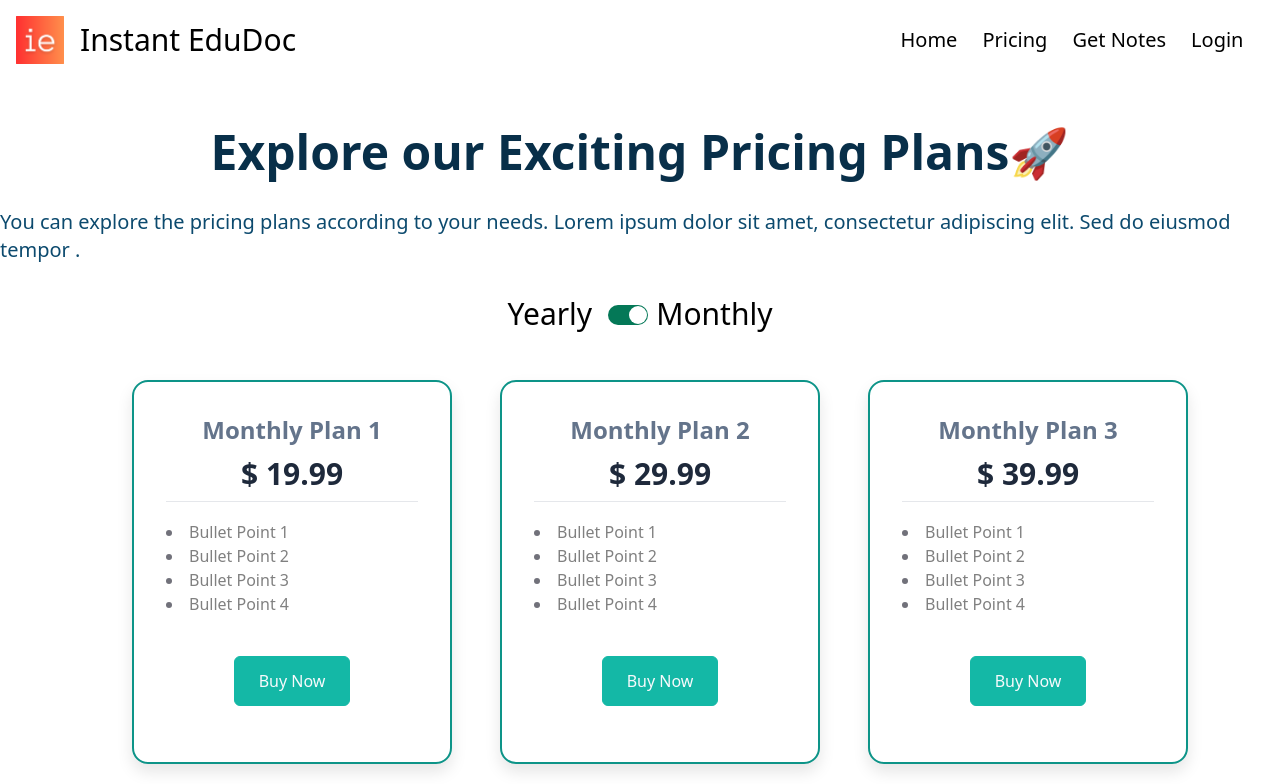
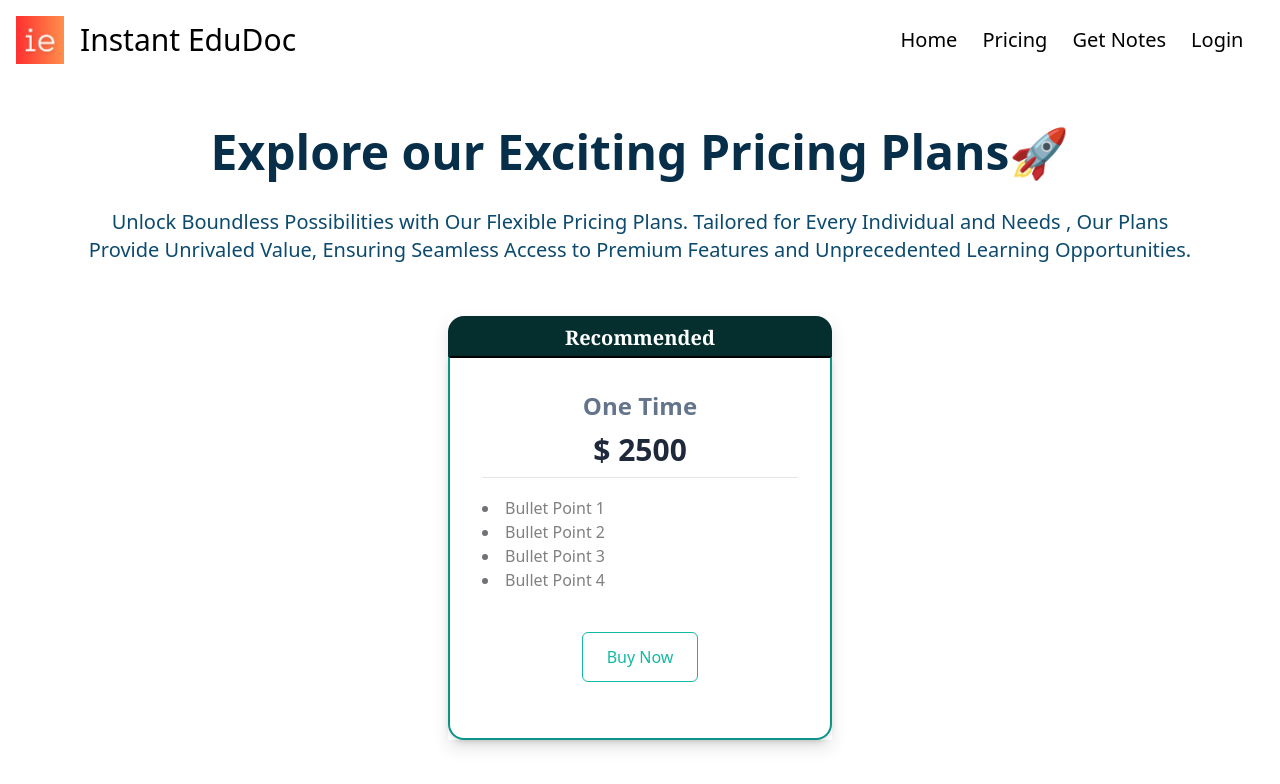
Before and after one commit to MayankGupta2023/ie-pwm, a Next.js app: page /pricing in a window 1280 px wide. Shown: the top 784 px of the page. Built offline with nearby package versions, Linux system fonts and the light colour scheme; no server answers.

Commit message:
Update button and text styling in MakePaymentComponent.js and Pricing.js

```diff
--- a/src/components/MakePaymentComponent.js
+++ b/src/components/MakePaymentComponent.js
@@ -70,7 +70,8 @@ const MakePaymentComponent = ({ amount, description }) => {
         <div>
   <button
   onClick={() => makePayment()}
-  className="font-medium bg-teal-500 border border-teal-500 text-slate-50 px-6 py-3 rounded-md mt-4 hover:bg-teal-500 hover:text-slate-50 focus:outline-none focus:ring focus:border-blue-300"
+  className="font-medium bg-white border border-teal-500
+   text-teal-500 px-6 py-3 rounded-md mt-4 hover:bg-teal-500 hover:text-white focus:outline-none focus:ring focus:border-blue-300"
 >
   Buy Now
 </button>
--- a/src/pages/pricing.js
+++ b/src/pages/pricing.js
@@ -60,7 +60,7 @@ const Pricing = () => {
       <div className='h-20'>
         <Navbar />
       </div>
-      <div className="flex-grow flex flex-col items-center py-12" style={containerStyle}>
+      <div className="flex-grow ml-10 mr-10 flex flex-col items-center py-12" style={containerStyle}>
         <motion.div
           initial="initial"
           animate="animate"
@@ -78,10 +78,53 @@ const Pricing = () => {
             </motion.span>
           </h1>
         </motion.div>
-        <p className='text-xl text-sky-900 mb-8'>
-          You can explore the pricing plans according to your needs. Lorem ipsum dolor sit amet, consectetur adipiscing elit.
-          Sed do eiusmod tempor .
+        <p className='text-xl text-sky-900  text-center mb-8 pl-10  pr-10'>
+        Unlock Boundless Possibilities with Our Flexible Pricing Plans.
+         Tailored for Every Individual and Needs , Our Plans Provide Unrivaled Value,
+         Ensuring Seamless Access to Premium Features and Unprecedented Learning
+          Opportunities.
         </p>
+
+<motion.div className='mb-10 mt-5'
+variants={cardVariants}initial="initial"
+whileHover="hover">
+<div className='pt-2 h-10 bg-teal-950 font-serif rounded-t-2xl text-xl font-bold text-white text-center text-semibold'>
+Recommended
+</div>
+<motion.div >
+        <div
+
+              //variants={cardVariants}
+              initial="initial"
+              whileHover="hover"
+              className="bg-white p-8 rounded-b-2xl shadow-md border-2 border-teal-600 border-t-black flex flex-col justify-between w-96 h-96"
+            >
+
+              <h3 className="text-2xl font-bold text-slate-500 mb-0 flex items-center justify-center">One Time </h3>
+              <h3 className="text-3xl font-bold  text-slate-800 mb-0 flex items-center justify-center">$ 2500</h3>
+              <hr className="mb-2"></hr>
+              <div className="text-gray-900 mb-4">
+                <ul className="list-disc list-inside">
+                  <li style={{ color: '#71717a' }}>
+                    <span style={{ color: 'grey' }}>Bullet Point 1</span>
+                  </li>
+                  <li style={{ color: '#71717a' }}>
+                    <span style={{ color: 'grey' }}>Bullet Point 2</span>
+                  </li>
+                  <li style={{ color: '#71717a' }}>
+                    <span style={{ color: 'grey' }}>Bullet Point 3</span>
+                  </li>
+                  <li style={{ color: '#71717a' }}>
+                    <span style={{ color: 'grey' }}>Bullet Point 4</span>
+                  </li>
+                </ul>
+                <div className="mt-6 mb-2 flex items-center justify-center">
+                  <MakePaymentComponent amount="2000" description="One Time" />
+                </div>
+              </div>
+            </div>
+            </motion.div>
+</motion.div>
 
         <div className="toggle-switch-container mb-12">
           <span className='mr-4 text-3xl'>Yearly</span>
```
